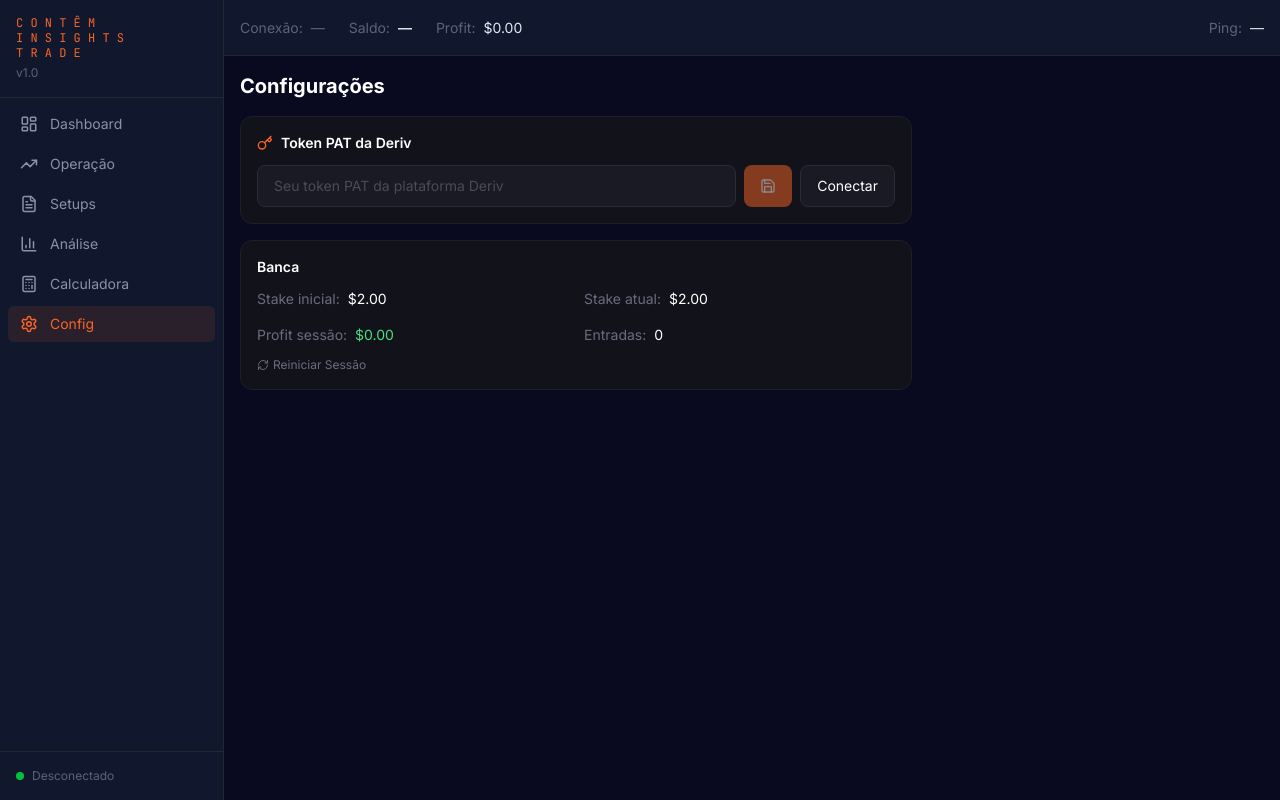
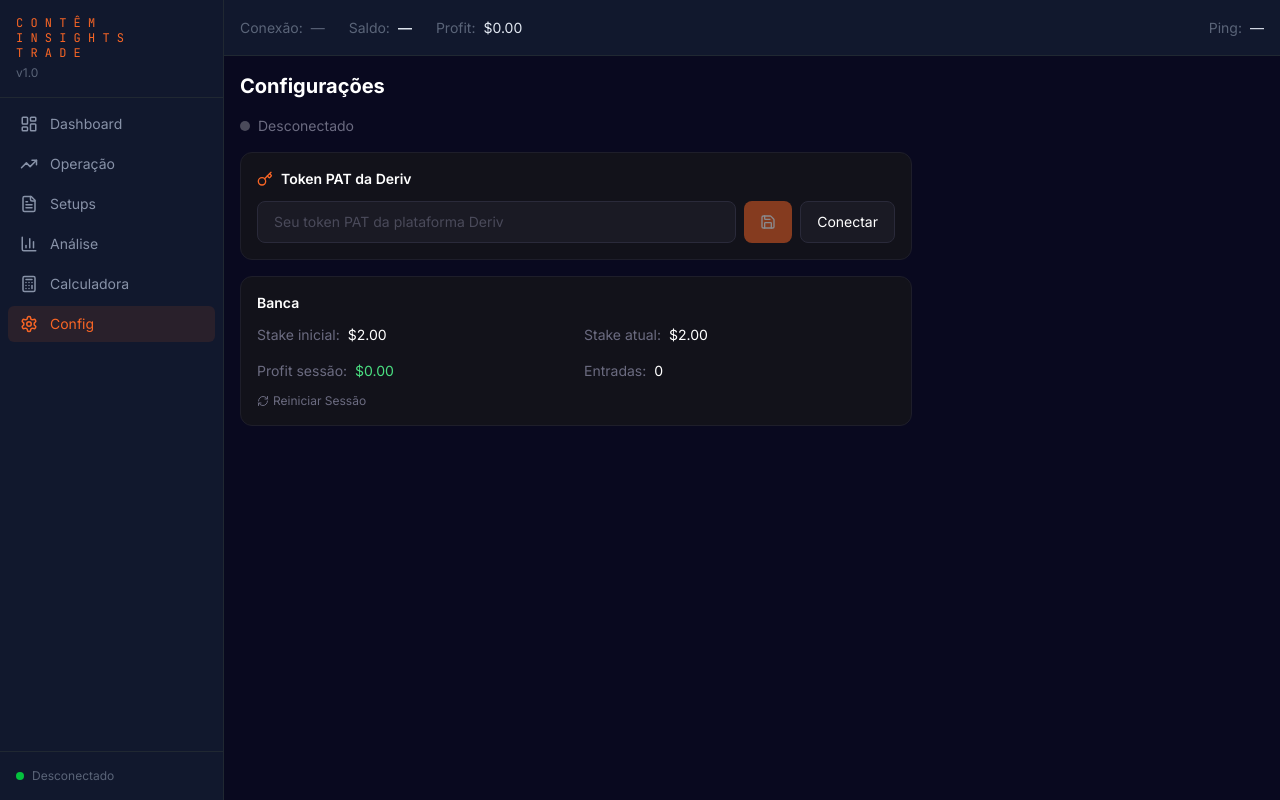
Before and after one commit to conteminsights/projeto-deriv, a React (Vite) app in the folder frontend/: page /settings in a window 1280 px wide. Built offline with nearby package versions, Linux system fonts and the light colour scheme.

Commit message:
Settings: adiciona status da Deriv em tempo real (verde/offline)

```diff
--- a/frontend/src/pages/Settings.tsx
+++ b/frontend/src/pages/Settings.tsx
@@ -10,6 +10,7 @@ export function Settings() {
   const [loading, setLoading] = useState(false)
   const [msg, setMsg] = useState('')
   const bankroll = useStore((s) => s.bankroll)
+  const derivConnected = useStore((s) => s.derivConnected)
 
   const saveToken = async () => {
     const token = patToken.trim()
@@ -51,6 +52,14 @@ export function Settings() {
   return (
     <div className="max-w-2xl space-y-4">
       <h1 className="text-xl font-bold text-white">Configurações</h1>
+
+      {/* Connection Status */}
+      <div className="flex items-center gap-2 text-sm mb-3">
+        <span className={`w-2.5 h-2.5 rounded-full ${derivConnected ? 'bg-green-400' : 'bg-[#4a4a5a]'}`} />
+        <span className={derivConnected ? 'text-green-400' : 'text-[#6b6b80]'}>
+          {derivConnected ? 'Conectado à Deriv' : 'Desconectado'}
+        </span>
+      </div>
 
       {/* Token PAT */}
       <div className="bg-[#12121a] border border-[#1e1e2a] rounded-xl p-4">
```
